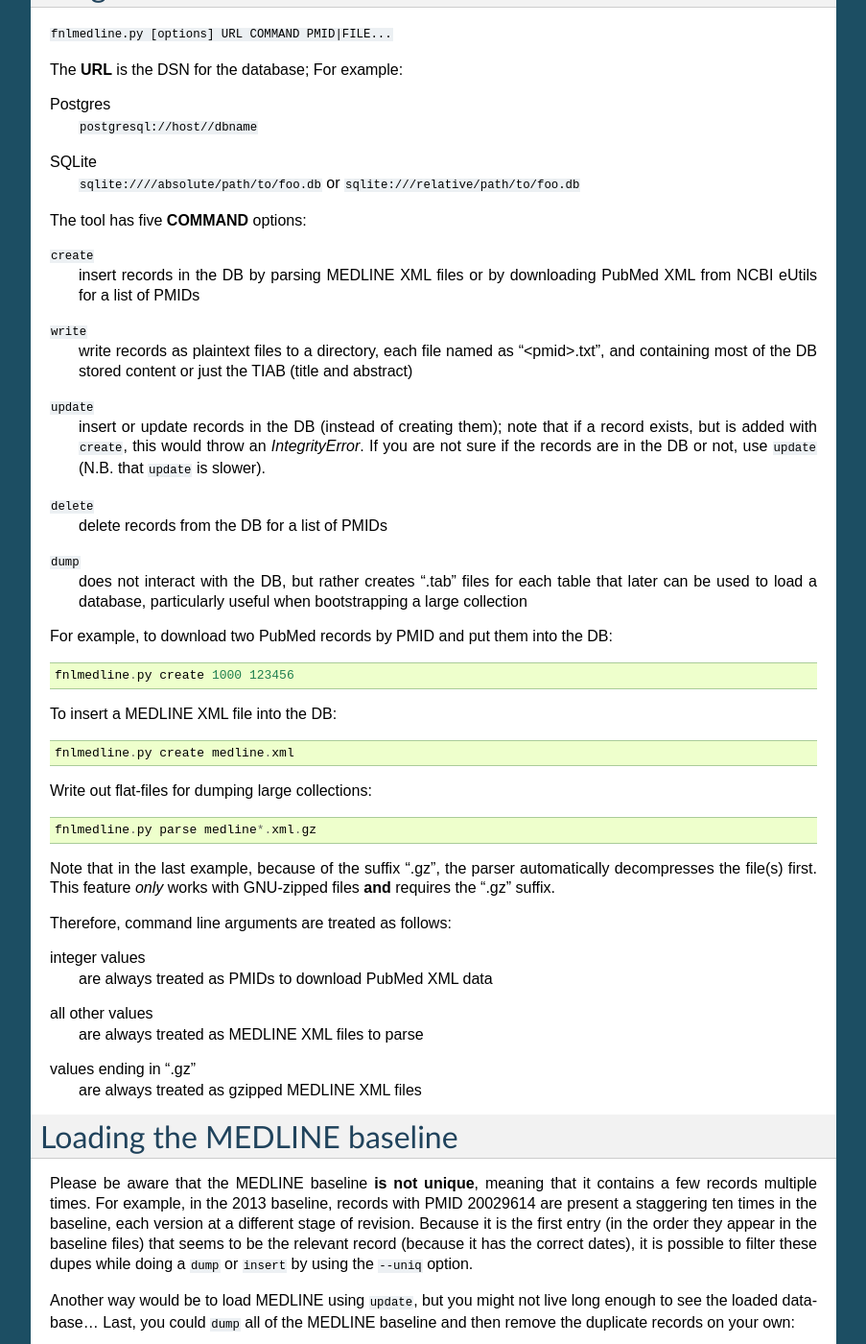
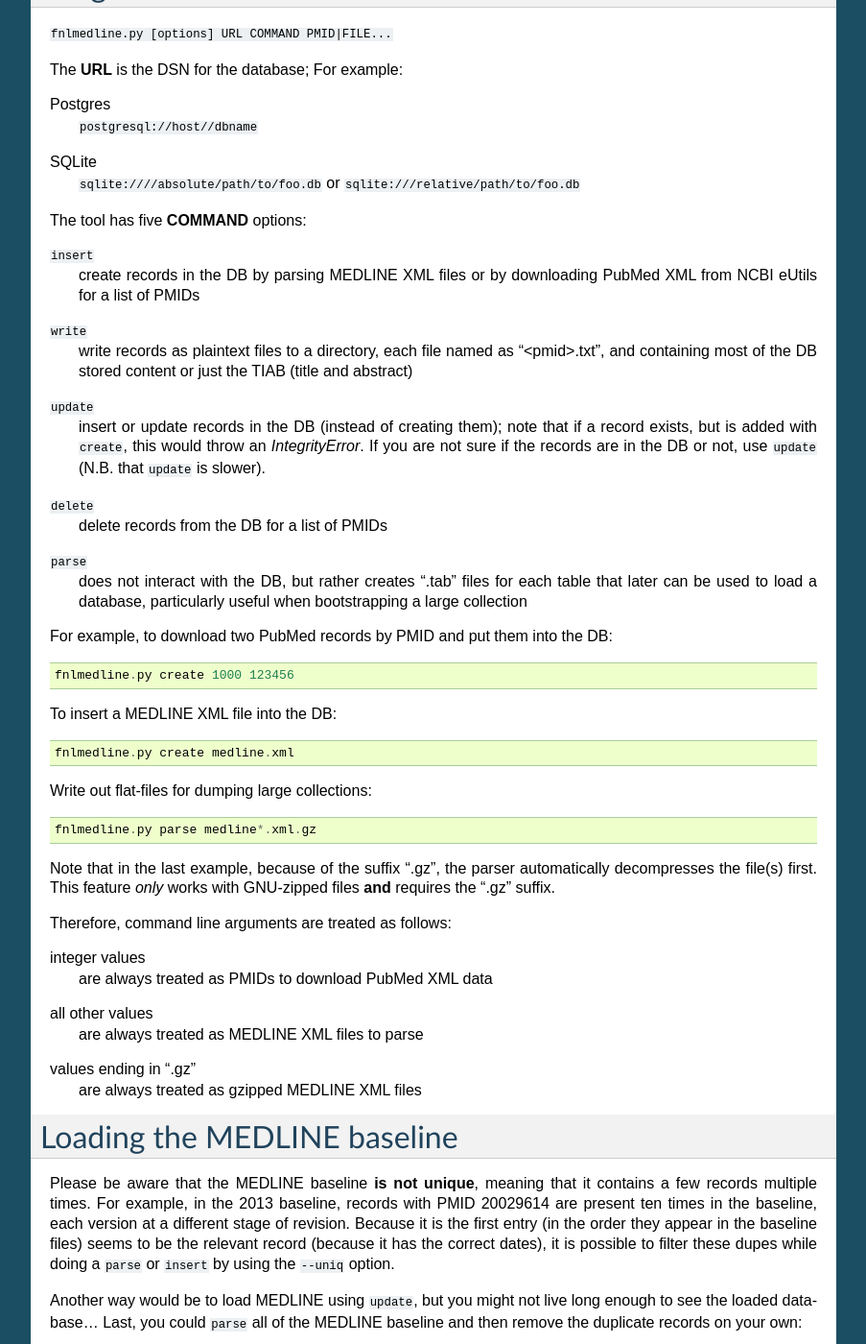
Before and after one commit to fnl/libfnl, a Sphinx documentation site: the page built from docs/medline.rst, in a window 1280 px wide and 1400 px high, scrolled down 1719 px. Shown: the whole window at 96% size, without its empty margins (198-1101 px from the left). Built offline with Sphinx 7.4.7, drawn with Linux system fonts in a browser that asks for light colours; formulas are drawn with MathJax 3; some of the changed text lies outside the part shown.

Commit message:
added import loop exmple for parsed dump

```diff
--- a/docs/medline.rst
+++ b/docs/medline.rst
@@ -103,8 +103,8 @@
 
 The tool has five **COMMAND** options:
 
-``create``
-    insert records in the DB by parsing MEDLINE XML files or
+``insert``
+    create records in the DB by parsing MEDLINE XML files or
     by downloading PubMed XML from NCBI eUtils for a list of PMIDs
 ``write``
     write records as plaintext files to a directory, each file named as
@@ -117,7 +117,7 @@
     not, use ``update`` (N.B. that ``update`` is slower).
 ``delete``
     delete records from the DB for a list of PMIDs
-``dump``
+``parse``
     does not interact with the DB, but rather creates ".tab" files for each
     table that later can be used to load a database, particularly useful when
     bootstrapping a large collection
@@ -153,15 +153,21 @@
 
 Please be aware that the MEDLINE baseline **is not unique**, meaning that it
 contains a few records multiple times. For example, in the 2013 baseline,
-records with PMID 20029614 are present a staggering ten times in the baseline,
-each version at a different stage of revision. Because it is the first entry
-(in the order they appear in the baseline files) that seems to be the relevant
-record (because it has the correct dates), it is possible to filter these
-dupes while doing a ``dump`` or ``insert`` by using the ``--uniq`` option.
+records with PMID 20029614 are present ten times in the baseline, each version
+at a different stage of revision. Because it is the first entry (in the order
+they appear in the baseline files) seems to be the relevant record (because it
+has the correct dates), it is possible to filter these dupes while doing a
+``parse`` or ``insert`` by using the ``--uniq`` option.
 
 Another way would be to load MEDLINE using ``update``, but you might not
-live long enough to see the loaded database... Last, you could ``dump`` all of
+live long enough to see the loaded database... Last, you could ``parse`` all of
 the MEDLINE baseline and then remove the duplicate records on your own::
 
-    fnlmedline.py dummy-url dump baseline/medline*.xml.gz
+    fnlmedline.py unused parse baseline/medline*.xml.gz
     cut -f1 records.tab | sort | uniq -cd
+
+Finally, to quickly load dumped files into a PostgreSQL DB on the same machine::
+
+    for table in records descriptors qualifiers authors sections databases identifiers;
+      do psql medline -c "COPY $table FROM '`pwd`/${table}.tab';";
+    done
```
Also changed, not shown: other parts of docs/medline.rst (+1 -1 lines).
